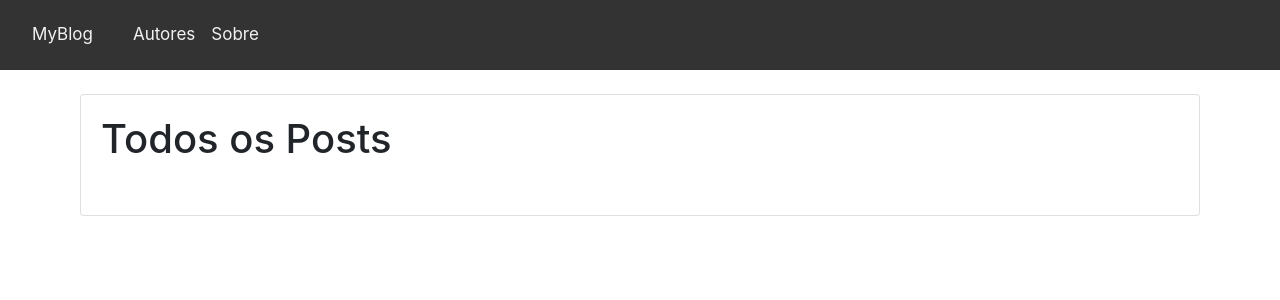
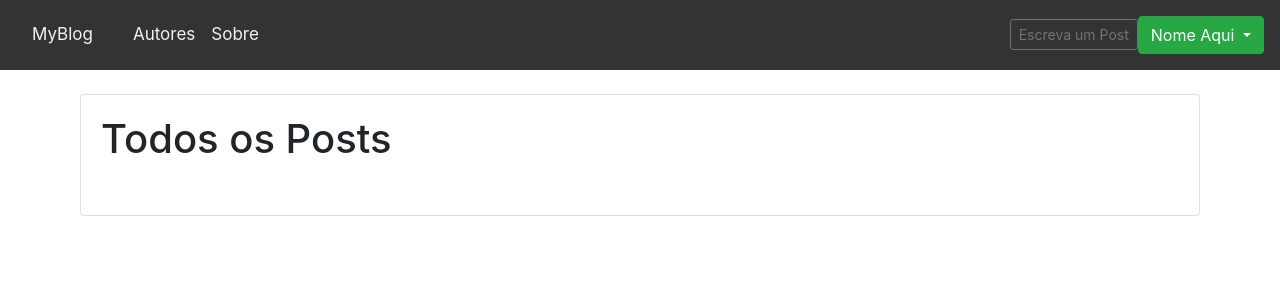
Before and after one commit to leandrosl/MyBlog, a PHP site: page /index.php in a window 1280 px wide. Shown: the top 300 px of the page. Run offline with PHP 8.4, Linux system fonts and the light colour scheme; data that the repository does not hold is empty.

Commit message:
Inclusão dos botões para adicionar post e perfil

```diff
--- a/views/parts/navbar.template.php
+++ b/views/parts/navbar.template.php
@@ -16,5 +16,19 @@
                 <a href="#!" class="nav-link">Sobre</a>
             </li>
         </ul>
-    </div>
+        <button class="btn btn-sm btn-outline-secondary" type="button">Escreva um Post</button>
+        <div class="dropdown">
+            <button class="btn btn-success dropdown-toggle" type="button"
+                id="dropdownMenuButton" data-toggle="dropdown"
+                aria-haspopup="true" aria-expanded="false">
+                Nome Aqui
+            </button>
+            <div class="dropdown-menu" aria-labelledby="dropdownMenuButton">
+                <a class="dropdown-item" href="#">Dashboard</a>
+                <a class="dropdown-item" href="#">Escreva um Post</a>
+                <a class="dropdown-item" href="#">Configurações</a>
+                <a class="dropdown-item" href="#">Logout</a>
+            </div>
+            </div>
+        </div>
 </nav>
```
